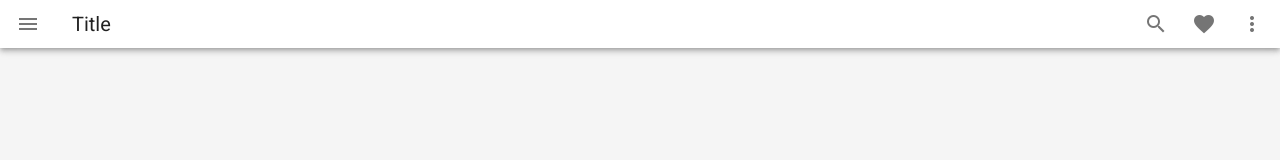
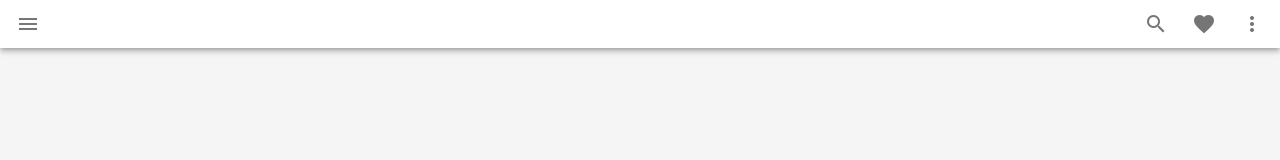
Before and after one commit to SacleuxBenoit/testvuejs, a Vue app in the folder testvuejs/: page / in a window 1280 px wide. Shown: the top 160 px of the page. Built offline with nearby package versions, Linux system fonts and the light colour scheme.

Commit message:
add {{title}} in src/App.vue

```diff
--- a/testvuejs/src/App.vue
+++ b/testvuejs/src/App.vue
@@ -9,7 +9,7 @@
     <v-toolbar dense>
       <v-app-bar-nav-icon></v-app-bar-nav-icon>
 
-      <v-toolbar-title>Title</v-toolbar-title>
+      <v-toolbar-title> {{ title }}</v-toolbar-title>
 
       <v-spacer></v-spacer>
 
```
